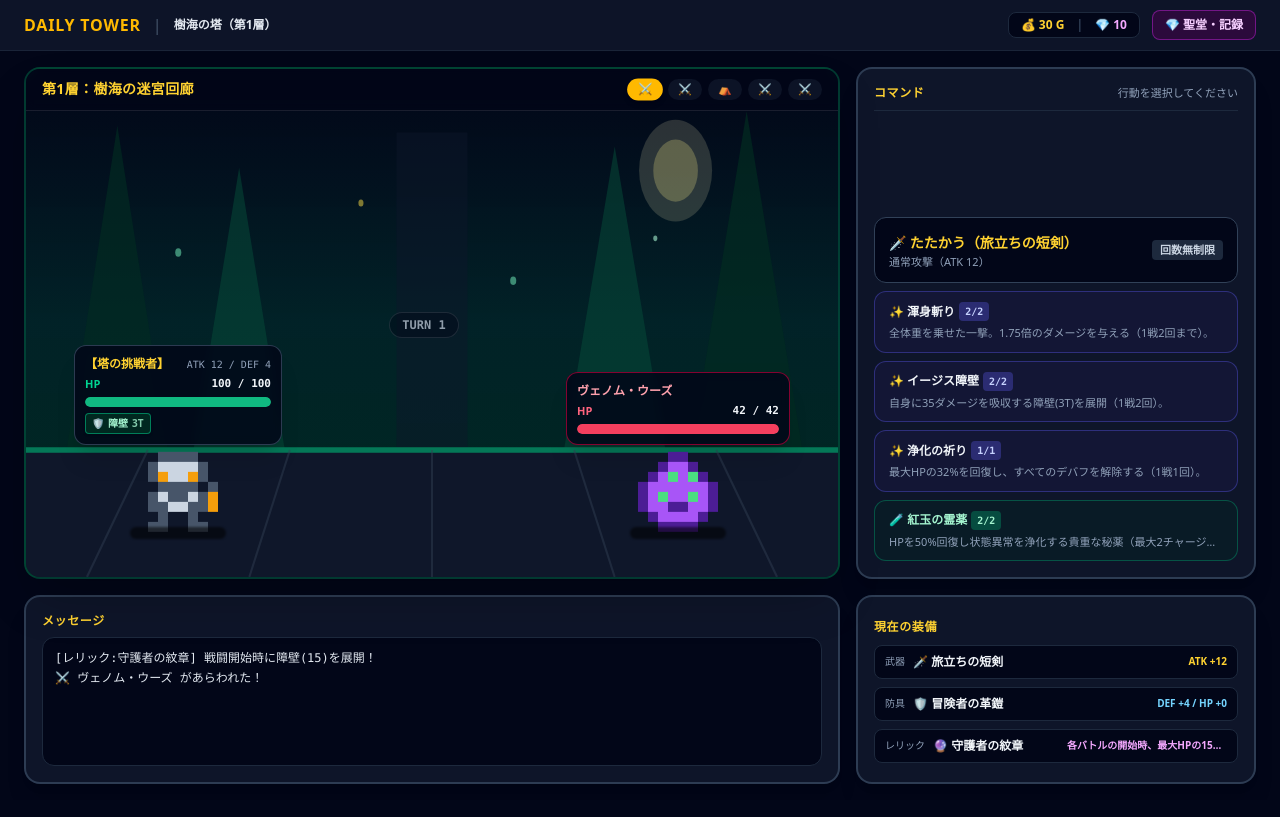
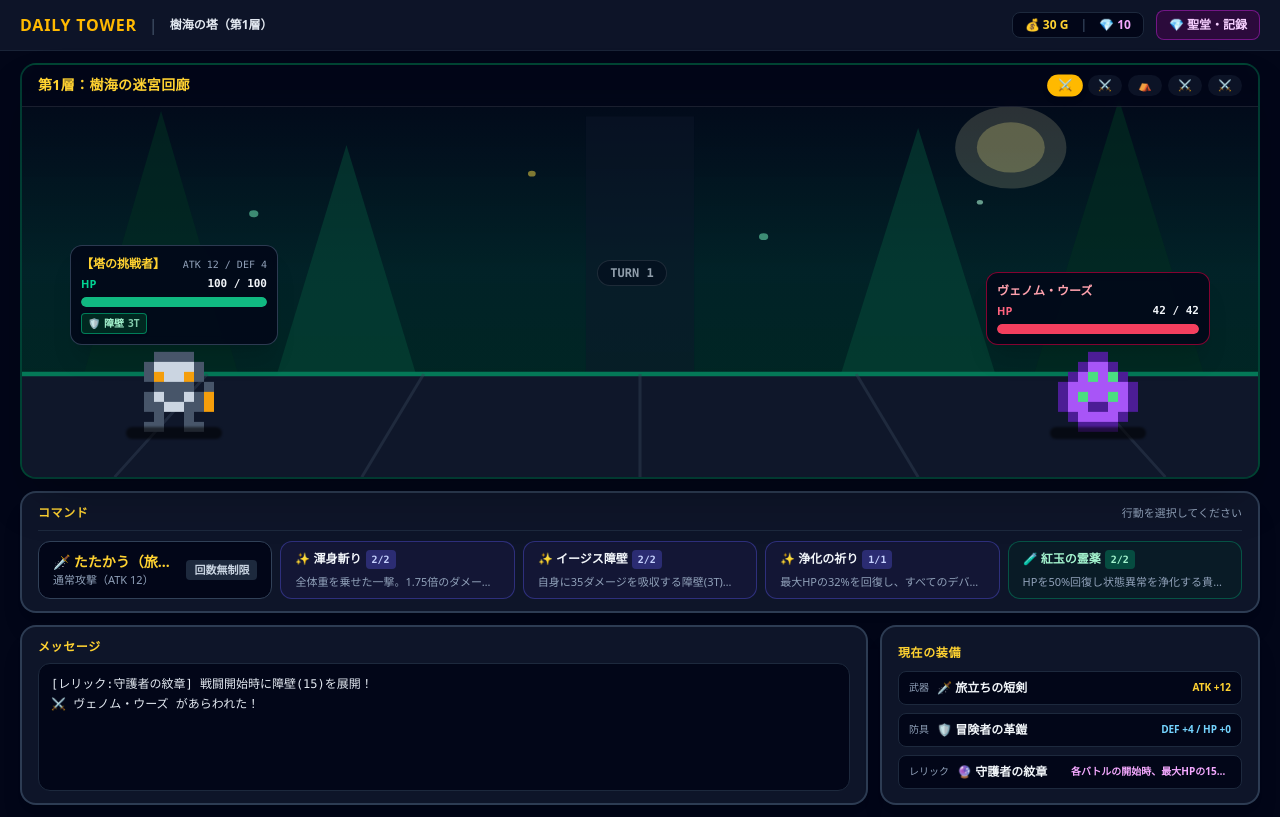
Before and after one commit to ysgekzk-boop/daily-tower, a React (Vite) app: page / in a window 1280 px wide. Both pictures are taken after a click on the button "▶ 冒険をはじめる". Built offline with nearby package versions, Linux system fonts and the light colour scheme.

Commit message:
feat: move commands to a full-width row under the stage, widen layout to 1760px

```diff
--- a/src/App.tsx
+++ b/src/App.tsx
@@ -152,7 +152,7 @@ export function App() {
     <div className="min-h-dvh flex flex-col bg-slate-950 text-slate-100">
       {/* Compact RPG Header */}
       <header className="border-b border-slate-800/80 bg-slate-900/90 backdrop-blur">
-        <div className="mx-auto flex w-full max-w-[1400px] flex-wrap items-center justify-between gap-3 px-4 py-2.5 sm:px-6">
+        <div className="mx-auto flex w-full max-w-[1760px] flex-wrap items-center justify-between gap-3 px-3 py-2.5 sm:px-5">
           <div className="flex items-center gap-3">
             <h1 className="text-base font-extrabold tracking-wider text-amber-400">
               DAILY TOWER
@@ -185,10 +185,9 @@ export function App() {
       </header>
 
       {/* Main 2D RPG Screen */}
-      <main className="mx-auto flex w-full max-w-[1400px] flex-1 flex-col gap-4 px-4 py-4 sm:px-6">
+      <main className="mx-auto flex w-full max-w-[1760px] flex-1 flex-col gap-3 px-3 py-3 sm:px-5">
         {/* PC: stage column + console rail side by side; stacked on smaller screens */}
-        <div className="flex min-h-0 flex-1 flex-col gap-4 lg:grid lg:grid-cols-[minmax(0,1fr)_400px] lg:grid-rows-[auto_minmax(0,1fr)]">
-        <div className="flex flex-col gap-4 lg:col-start-1 lg:row-start-1">
+        <div className="flex flex-col gap-3">
         {/* 1. 2D RPG Stage Viewport (Background + Facing Characters + Motions) */}
         <div className="relative">
         <BattleStage2D
@@ -241,7 +240,7 @@ export function App() {
 
         {/* 2. Consoles & Panels (grid-placed on PC, stacked on mobile) */}
           {/* COMMANDS CONSOLE: Commands / Event Choices / Rewards */}
-          <div aria-label="コマンドとメッセージウィンドウ" className="flex flex-col rounded-2xl border-2 border-slate-700/90 bg-slate-900/95 p-4 shadow-xl lg:col-start-2 lg:row-start-1">
+          <div aria-label="コマンドとメッセージウィンドウ" className="flex flex-col rounded-2xl border-2 border-slate-700/90 bg-slate-900/95 px-4 py-3 shadow-xl">
             {/* COMBAT COMMANDS */}
             {stage === 'combat' && battleSession && (
               <>
@@ -272,23 +271,23 @@ export function App() {
                       </span>
                     </div>
 
-                    <div className="grid gap-2">
+                    <div className="grid grid-cols-2 gap-2 sm:grid-cols-3 xl:grid-cols-5">
                       {/* Attack Button */}
                       <button
                         type="button"
                         disabled={isAnimating}
                         onClick={() => handleCombatAction({ type: 'attack' })}
-                        className="flex items-center justify-between rounded-xl border border-slate-700 bg-slate-950 px-3.5 py-3 text-left transition hover:border-amber-400 hover:bg-slate-800/90 disabled:opacity-50 disabled:cursor-not-allowed cursor-pointer"
+                        className="col-span-2 flex items-center justify-between rounded-xl border border-slate-700 bg-slate-950 px-3.5 py-2.5 text-left transition hover:border-amber-400 hover:bg-slate-800/90 disabled:opacity-50 disabled:cursor-not-allowed cursor-pointer sm:col-span-1"
                       >
-                        <div>
-                          <span className="font-extrabold text-sm text-amber-300">
+                        <div className="min-w-0">
+                          <span className="block truncate font-extrabold text-sm text-amber-300">
                             🗡️ たたかう（{saveData.inventory.weapon.name}）
                           </span>
                           <p className="text-[11px] text-slate-400">
                             通常攻撃（ATK {saveData.inventory.weapon.atk}）
                           </p>
                         </div>
-                        <span className="rounded bg-slate-800 px-2 py-0.5 text-[11px] font-bold text-slate-300">
+                        <span className="ml-2 shrink-0 whitespace-nowrap rounded bg-slate-800 px-2 py-0.5 text-[11px] font-bold text-slate-300">
                           回数無制限
                         </span>
                       </button>
@@ -307,7 +306,7 @@ export function App() {
                             onClick={() =>
                               handleCombatAction({ type: 'skill', slotIndex: slotIdx })
                             }
-                            className="flex flex-col justify-between rounded-xl border border-indigo-500/35 bg-indigo-950/35 px-3.5 py-2.5 text-left transition hover:border-indigo-400 hover:bg-indigo-900/45 disabled:cursor-not-allowed disabled:opacity-40 cursor-pointer"
+                            className="flex flex-col justify-between rounded-xl border border-indigo-500/35 bg-indigo-950/35 px-3.5 py-2 text-left transition hover:border-indigo-400 hover:bg-indigo-900/45 disabled:cursor-not-allowed disabled:opacity-40 cursor-pointer"
                           >
                             <div className="flex items-center justify-between gap-1">
                               <span className="font-bold text-xs text-slate-100">
@@ -346,7 +345,7 @@ export function App() {
                           battleSession.consumableCharges <= 0
                         }
                         onClick={() => handleCombatAction({ type: 'consumable' })}
-                        className="flex flex-col justify-between rounded-xl border border-emerald-500/35 bg-emerald-950/30 px-3.5 py-2.5 text-left transition hover:border-emerald-400 hover:bg-emerald-900/40 disabled:cursor-not-allowed disabled:opacity-40 cursor-pointer"
+                        className="flex flex-col justify-between rounded-xl border border-emerald-500/35 bg-emerald-950/30 px-3.5 py-2 text-left transition hover:border-emerald-400 hover:bg-emerald-900/40 disabled:cursor-not-allowed disabled:opacity-40 cursor-pointer"
                       >
                         <div className="flex items-center justify-between gap-1">
                           <span className="font-bold text-xs text-emerald-200">
@@ -368,7 +367,7 @@ export function App() {
 
             {/* EVENT DIALOGUE & CHOICES */}
             {stage === 'event' && activeEvent && (
-              <div key={activeEvent.id} className="anim-rise-in flex flex-1 flex-col justify-between gap-3">
+              <div key={activeEvent.id} className="anim-rise-in mx-auto flex w-full max-w-4xl flex-1 flex-col justify-between gap-3">
                 <div>
                   <h2 className="text-base font-extrabold text-amber-300">
                     {activeEvent.title}
@@ -417,7 +416,7 @@ export function App() {
 
             {/* FLOOR CLEAR REWARDS */}
             {stage === 'floor_reward' && rewardCards && (
-              <div className="flex flex-1 flex-col justify-between gap-3">
+              <div className="mx-auto flex w-full max-w-4xl flex-1 flex-col justify-between gap-3">
                 <div>
                   <h2 className="text-base font-extrabold text-amber-300">
                     第{saveData.midFloor.currentFloor}層 踏破報酬（1つ選択）
@@ -470,7 +469,7 @@ export function App() {
 
             {/* SKILL REPLACE PROMPT */}
             {stage === 'skill_replace_prompt' && pendingSkillToEquip && (
-              <div className="flex flex-1 flex-col justify-between gap-3">
+              <div className="mx-auto flex w-full max-w-4xl flex-1 flex-col justify-between gap-3">
                 <div>
                   <h2 className="text-sm font-bold text-indigo-300">
                     入れ替えるスキルを選択してください
@@ -554,8 +553,10 @@ export function App() {
             )}
           </div>
 
-        {/* Message Log Panel (under the stage) */}
-        <div className="flex min-h-0 flex-1 flex-col rounded-2xl border-2 border-slate-700/90 bg-slate-900/95 p-4 shadow-xl lg:col-start-1 lg:row-start-2">
+        {/* Bottom strip: message log (wide) + equipment (narrow) */}
+        <div className="grid min-h-0 gap-3 lg:flex-1 lg:grid-cols-[minmax(0,1fr)_380px]">
+        {/* Message Log Panel */}
+        <div className="flex min-h-0 flex-1 flex-col rounded-2xl border-2 border-slate-700/90 bg-slate-900/95 px-4 py-3 shadow-xl">
         {/* Battle Message Window */}
         <div className="flex min-h-0 flex-1 flex-col">
           <span className="text-xs font-extrabold tracking-wider text-amber-300">
@@ -589,7 +590,7 @@ export function App() {
         </div>
 
           {/* Equipment Status (rail, under commands) */}
-          <div className="flex flex-col rounded-2xl border-2 border-slate-700/90 bg-slate-900/95 p-4 shadow-xl lg:col-start-2 lg:row-start-2">
+          <div className="flex flex-col rounded-2xl border-2 border-slate-700/90 bg-slate-900/95 px-4 py-3 shadow-xl">
             {/* Compact Equipment Status Window */}
             <div>
               <span className="text-xs font-extrabold tracking-wider text-amber-300">
--- a/src/components/BattleStage2D.tsx
+++ b/src/components/BattleStage2D.tsx
@@ -158,7 +158,7 @@ export function BattleStage2D({
 
   return (
     <div
-      className={`relative w-full h-72 sm:h-84 md:h-96 lg:h-[28rem] xl:h-[32rem] rounded-2xl border-2 overflow-clip select-none shadow-2xl ${
+      className={`relative w-full h-72 sm:h-84 md:h-96 lg:h-[clamp(26rem,52dvh,36rem)] rounded-2xl border-2 overflow-clip select-none shadow-2xl ${
         isVolcano
           ? 'border-orange-900/70 bg-gradient-to-b from-stone-950 via-red-950/80 to-orange-950/90'
           : 'border-emerald-900/70 bg-gradient-to-b from-slate-950 via-teal-950/70 to-emerald-950/90'
```
